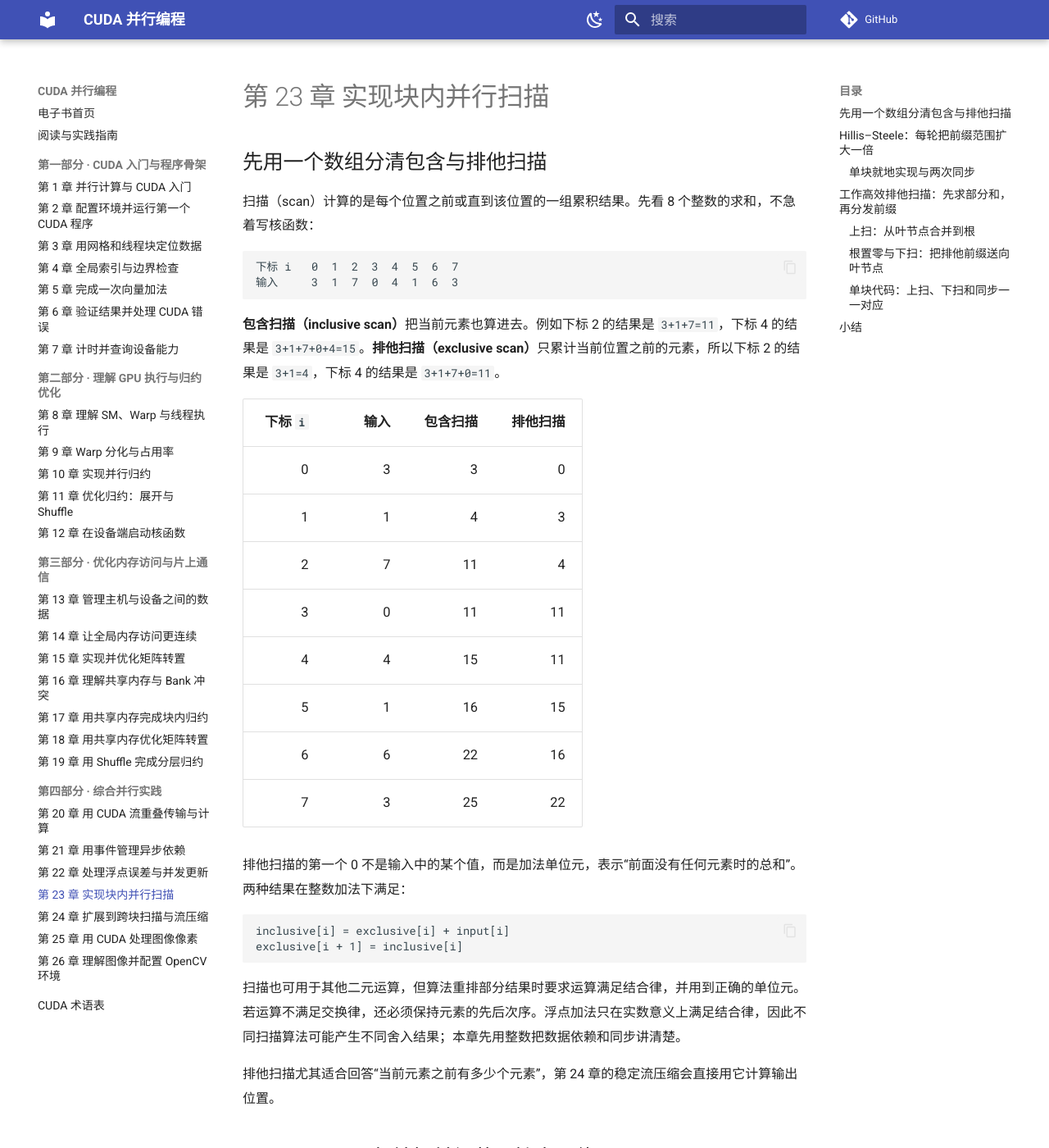
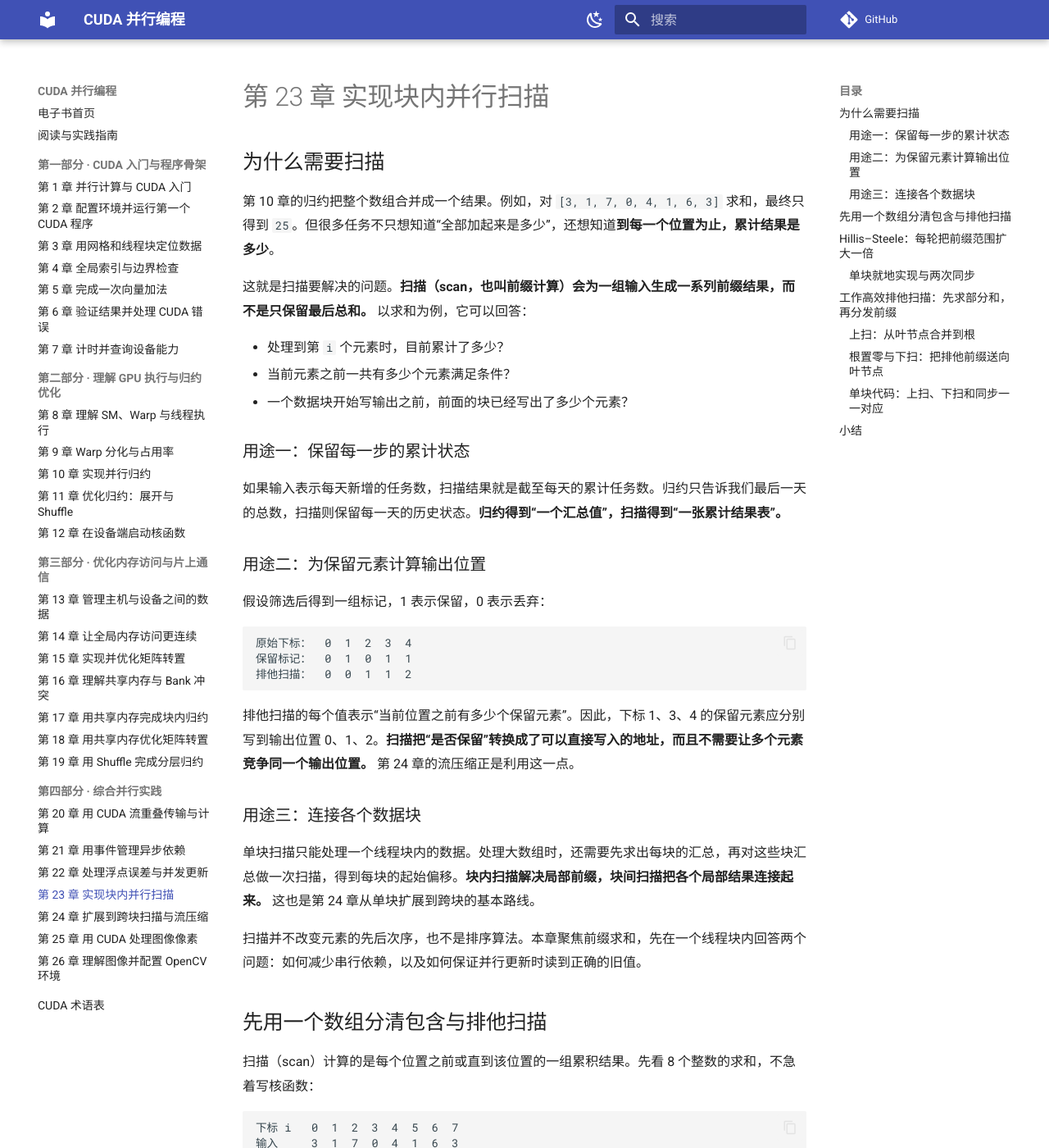
Before and after one commit to zhaojiew10/cuda-parallel-programming-ebook, an MkDocs documentation site: the page built from docs/chapters/ch23.md, in a window 1280 px wide and 1400 px high. Shown: the whole window at 82% size. Built offline with MkDocs 1.6.1 and Material for MkDocs 9.7.7, drawn with Linux system fonts in a browser that asks for light colours; a script that is not in the unit is left out; comment, search, counter and statistics services are not loaded.

Commit message:
补充并行扫描的用途与前情说明

````diff
--- a/docs/chapters/ch23.md
+++ b/docs/chapters/ch23.md
@@ -3,6 +3,38 @@ title: "第 23 章 实现块内并行扫描"
 ---
 
 # 第 23 章 实现块内并行扫描
+
+## 为什么需要扫描
+
+第 10 章的归约把整个数组合并成一个结果。例如，对 `[3, 1, 7, 0, 4, 1, 6, 3]` 求和，最终只得到 `25`。但很多任务不只想知道“全部加起来是多少”，还想知道**到每一个位置为止，累计结果是多少**。
+
+这就是扫描要解决的问题。**扫描（scan，也叫前缀计算）会为一组输入生成一系列前缀结果，而不是只保留最后总和。** 以求和为例，它可以回答：
+
+- 处理到第 `i` 个元素时，目前累计了多少？
+- 当前元素之前一共有多少个元素满足条件？
+- 一个数据块开始写输出之前，前面的块已经写出了多少个元素？
+
+### 用途一：保留每一步的累计状态
+
+如果输入表示每天新增的任务数，扫描结果就是截至每天的累计任务数。归约只告诉我们最后一天的总数，扫描则保留每一天的历史状态。**归约得到“一个汇总值”，扫描得到“一张累计结果表”。**
+
+### 用途二：为保留元素计算输出位置
+
+假设筛选后得到一组标记，1 表示保留，0 表示丢弃：
+
+```text
+原始下标：  0  1  2  3  4
+保留标记：  0  1  0  1  1
+排他扫描：  0  0  1  1  2
+```
+
+排他扫描的每个值表示“当前位置之前有多少个保留元素”。因此，下标 1、3、4 的保留元素应分别写到输出位置 0、1、2。**扫描把“是否保留”转换成了可以直接写入的地址，而且不需要让多个元素竞争同一个输出位置。** 第 24 章的流压缩正是利用这一点。
+
+### 用途三：连接各个数据块
+
+单块扫描只能处理一个线程块内的数据。处理大数组时，还需要先求出每块的汇总，再对这些块汇总做一次扫描，得到每块的起始偏移。**块内扫描解决局部前缀，块间扫描把各个局部结果连接起来。** 这也是第 24 章从单块扩展到跨块的基本路线。
+
+扫描并不改变元素的先后次序，也不是排序算法。本章聚焦前缀求和，先在一个线程块内回答两个问题：如何减少串行依赖，以及如何保证并行更新时读到正确的旧值。
 
 ## 先用一个数组分清包含与排他扫描
 
@@ -34,8 +66,6 @@ exclusive[i + 1] = inclusive[i]
 ```
 
 扫描也可用于其他二元运算，但算法重排部分结果时要求运算满足结合律，并用到正确的单位元。若运算不满足交换律，还必须保持元素的先后次序。浮点加法只在实数意义上满足结合律，因此不同扫描算法可能产生不同舍入结果；本章先用整数把数据依赖和同步讲清楚。
-
-排他扫描尤其适合回答“当前元素之前有多少个元素”，第 24 章的稳定流压缩会直接用它计算输出位置。
 
 ## Hillis–Steele：每轮把前缀范围扩大一倍
 
````
